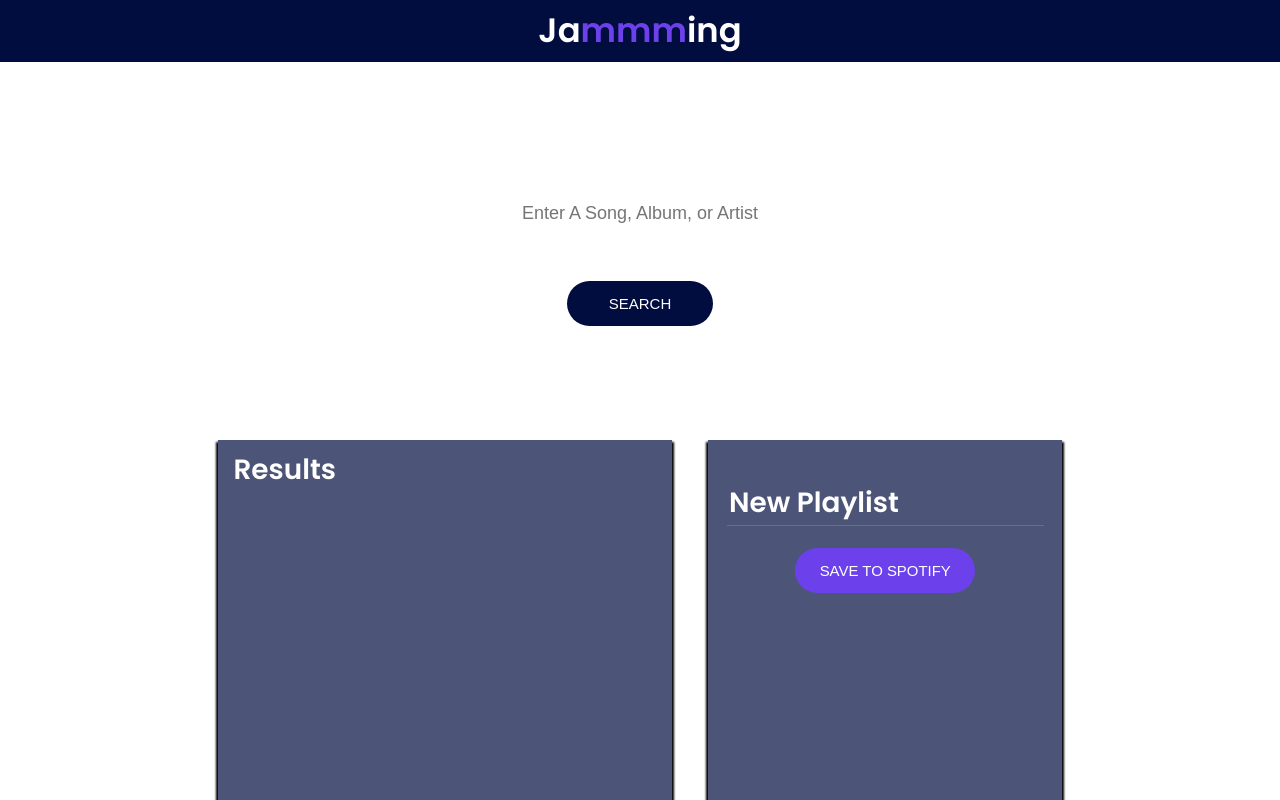
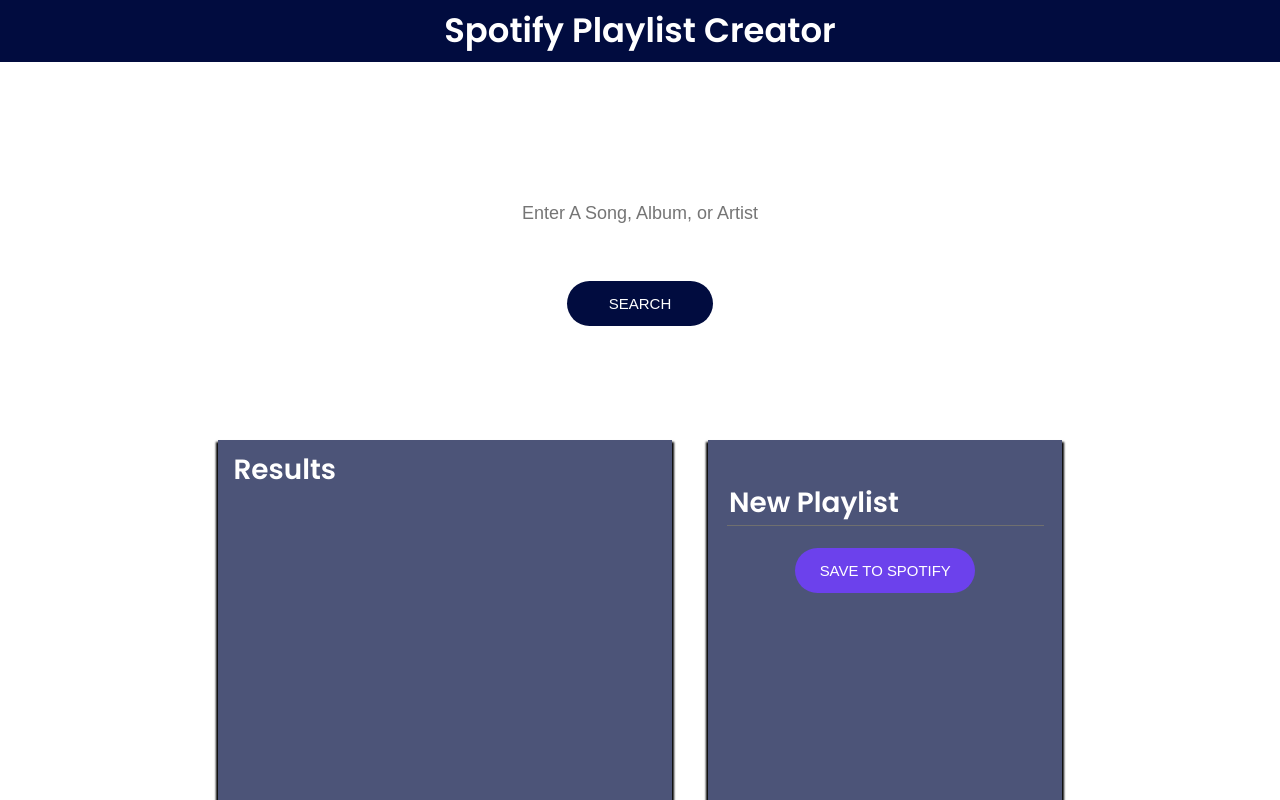
Before and after one commit to Eilima/spotify-playlist-creator, a React (Create React App) app in the folder spotify-playlist/: page / in a window 1280 px wide. Shown: the top 800 px of the page. Built offline with nearby package versions, Linux system fonts and the light colour scheme.

Commit message:
Change the title of app

```diff
--- a/spotify-playlist/src/Components/App/App.js
+++ b/spotify-playlist/src/Components/App/App.js
@@ -53,9 +53,7 @@ class App extends React.Component {
   render() {
     return (
       <div>
-        <h1>
-          Ja<span className="highlight">mmm</span>ing
-        </h1>
+        <h1>Spotify Playlist Creator</h1>
         <div className="App">
           <SearchBar onSearch={this.search} />
           <div className="App-playlist">
```
